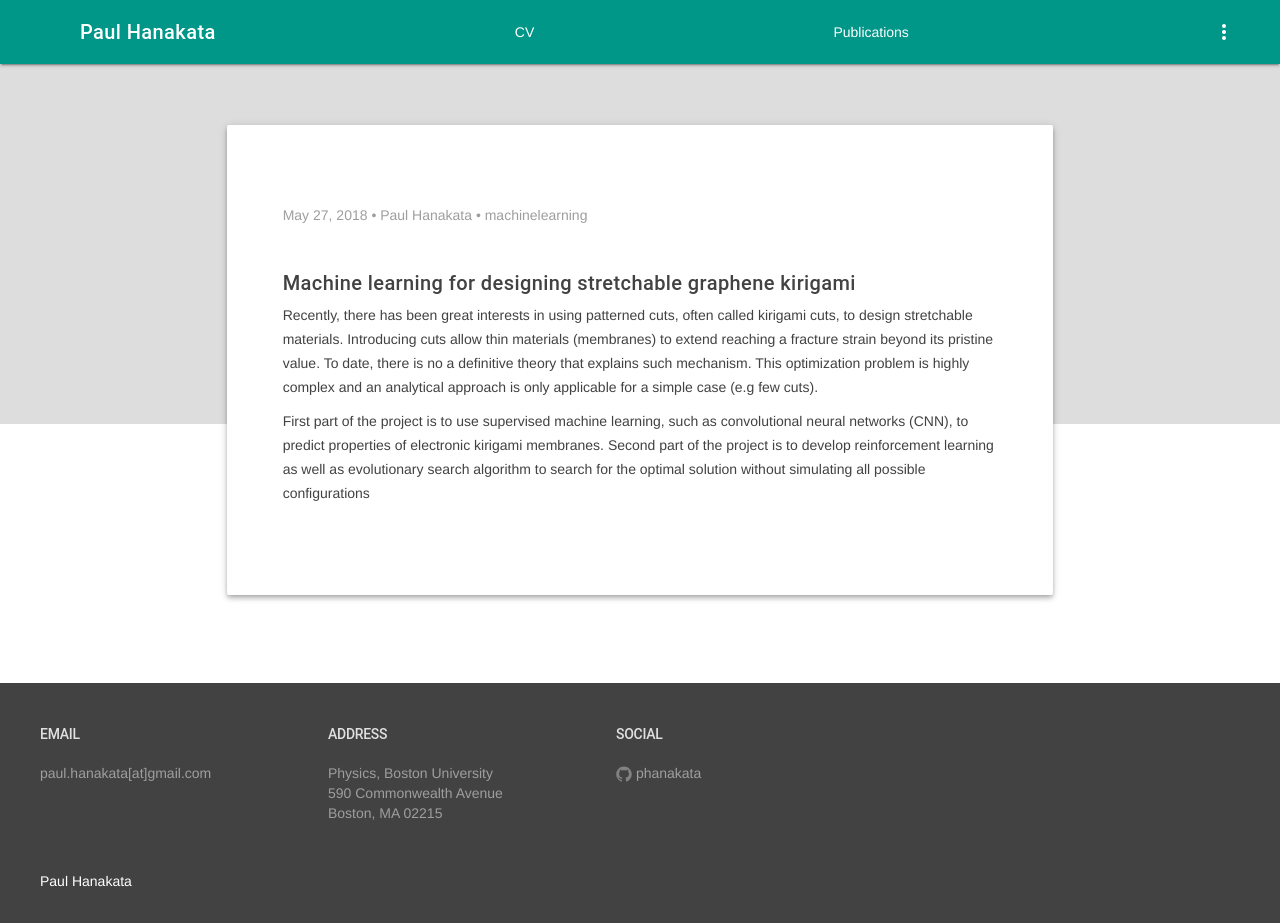
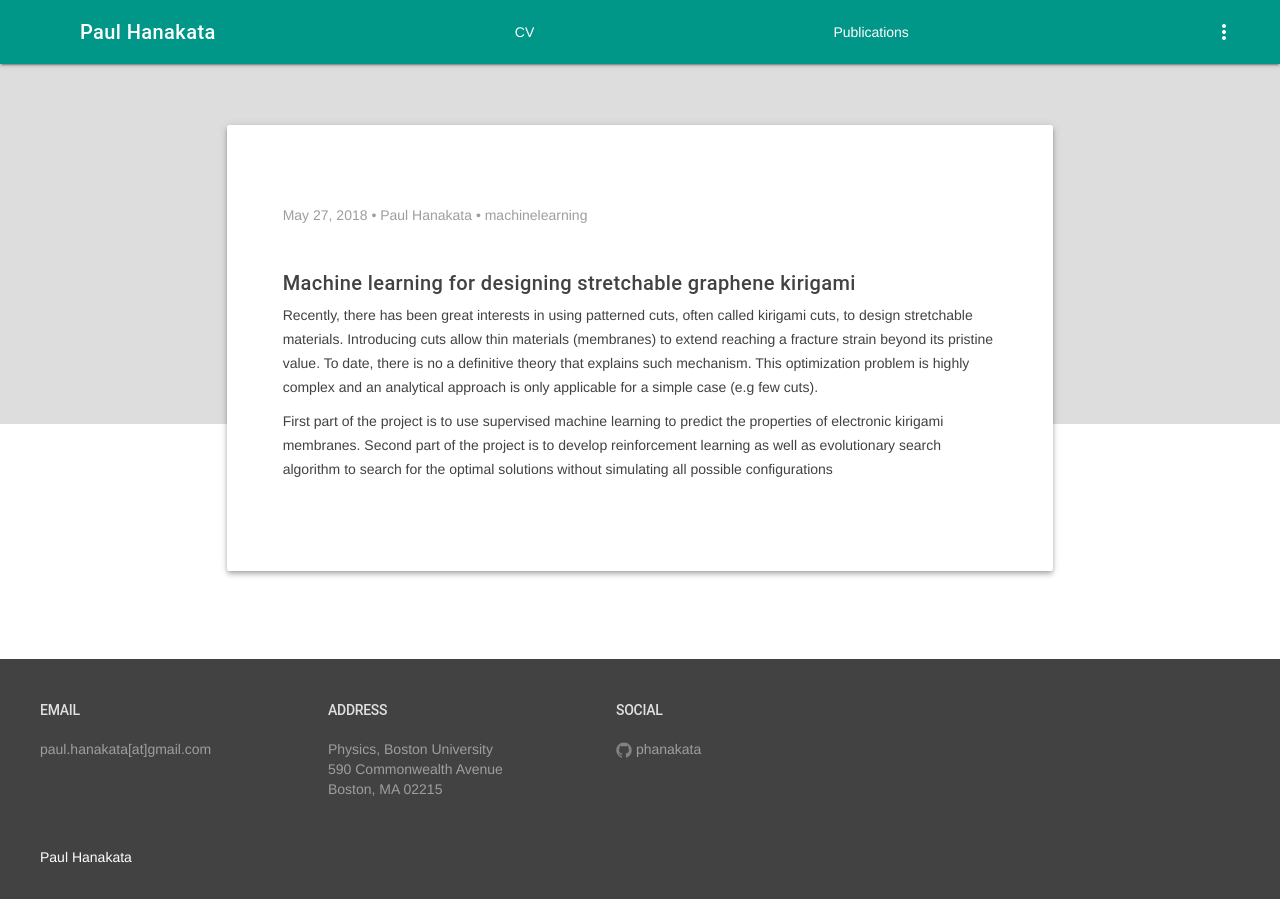
Before and after one commit to phanakata/phanakata.github.io, a Jekyll site: the page built from _posts/2018-05-29-ML.markdown, in a window 1280 px wide. Built offline with Jekyll 4.4.1, drawn with Linux system fonts in a browser that asks for light colours; after the commit the page ends 900 px from its top, so only the background shows below that.

Commit message:
Update 2018-05-29-ML.markdown

```diff
--- a/_posts/2018-05-29-ML.markdown
+++ b/_posts/2018-05-29-ML.markdown
@@ -11,5 +11,5 @@ Introducing cuts allow thin materials (membranes) to extend reaching a fracture
 To date, there is no a definitive theory that explains such mechanism.
 This optimization problem is highly complex and an analytical approach is only applicable for a simple case (e.g few cuts).
 
-First part of the project is to use supervised machine learning, such as convolutional neural networks (CNN), to predict properties of electronic kirigami membranes.
-Second part of the project is to develop reinforcement learning as well as evolutionary search algorithm to search for the optimal solution without simulating all possible configurations
+First part of the project is to use supervised machine learning to predict the properties of electronic kirigami membranes.
+Second part of the project is to develop reinforcement learning as well as evolutionary search algorithm to search for the optimal solutions without simulating all possible configurations
```
